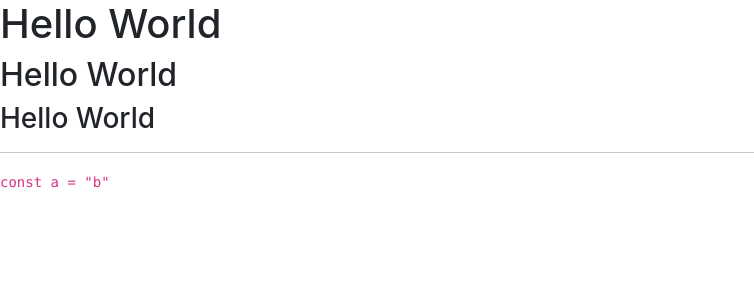
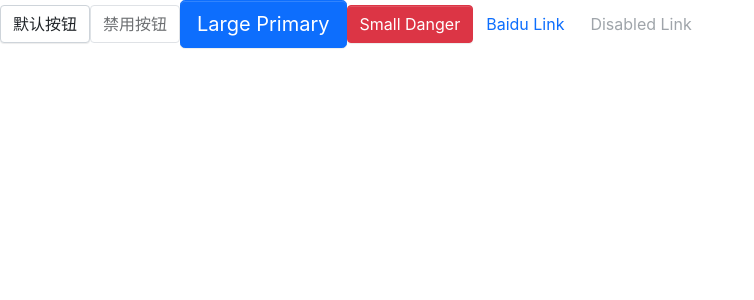
Before and after one commit to Bi8bo-xx/study-vikingship-components, a React (Create React App) app: page / in a window 1280 px wide. Shown: the top 300 px of the page, without its empty margins (0-754 px from the left). Built offline with nearby package versions, Linux system fonts and the light colour scheme.

Commit message:
feat: 实现 Button 组件

```diff
--- a/package.json
+++ b/package.json
@@ -6,10 +6,12 @@
     "@testing-library/jest-dom": "^5.16.4",
     "@testing-library/react": "^13.1.1",
     "@testing-library/user-event": "^13.5.0",
+    "@types/classnames": "^2.3.1",
     "@types/jest": "^27.4.1",
     "@types/node": "^16.11.28",
     "@types/react": "^18.0.6",
     "@types/react-dom": "^18.0.2",
+    "classnames": "^2.3.1",
     "less": "^4.1.2",
     "react": "^18.0.0",
     "react-dom": "^18.0.0",
--- a/public/index.html
+++ b/public/index.html
@@ -1,5 +1,5 @@
 <!DOCTYPE html>
-<html lang="en">
+<html lang="zh-CN">
   <head>
     <meta charset="utf-8" />
     <link rel="icon" href="%PUBLIC_URL%/favicon.ico" />
--- a/src/App.tsx
+++ b/src/App.tsx
@@ -1,13 +1,26 @@
-function App() {
+import { FC } from 'react';
+import Button from './components/Button/button';
+import { ButtonSize, ButtonType } from './components/Button/types';
+
+const App: FC = () => {
   return (
     <div>
-      <h1>Hello World</h1>
-      <h2>Hello World</h2>
-      <h3>Hello World</h3>
-      <hr />
-      <code>const a = "b"</code>
+      <Button>默认按钮</Button>
+      <Button disabled>禁用按钮</Button>
+      <Button btnType={ButtonType.Primary} size={ButtonSize.Large}>
+        Large Primary
+      </Button>
+      <Button btnType={ButtonType.Danger} size={ButtonSize.Small}>
+        Small Danger
+      </Button>
+      <Button btnType={ButtonType.Link} href="http://www.baidu.com">
+        Baidu Link
+      </Button>
+      <Button btnType={ButtonType.Link} href="http://www.baidu.com" disabled>
+        Disabled Link
+      </Button>
     </div>
   );
-}
+};
 
 export default App;
--- /dev/null
+++ b/src/components/Button/_style.scss
@@ -0,0 +1,95 @@
+.btn {
+  position: relative;
+  display: inline-block;
+  font-weight: $btn-font-weight;
+  line-height: $btn-line-height;
+  color: $body-color;
+  white-space: nowrap;
+  text-align: center;
+  vertical-align: middle;
+  background-image: none;
+  border: $btn-border-width solid transparent;
+
+  @include button-size(
+    $btn-padding-y,
+    $btn-padding-x,
+    $btn-font-size,
+    $border-radius
+  );
+
+  box-shadow: $btn-box-shadow;
+  cursor: pointer;
+  transition: $btn-transition;
+
+  &.disabled,
+  &[disabled] {
+    cursor: not-allowed;
+    opacity: $btn-disabled-opacity;
+    box-shadow: none;
+
+    > * {
+      pointer-events: none;
+    }
+  }
+}
+
+.btn-lg {
+  @include button-size(
+    $btn-padding-y-lg,
+    $btn-padding-x-lg,
+    $btn-font-size-lg,
+    $btn-border-radius-lg
+  );
+}
+
+.btn-sm {
+  @include button-size(
+    $btn-padding-y-sm,
+    $btn-padding-x-sm,
+    $btn-font-size-sm,
+    $btn-border-radius-sm
+  );
+}
+
+.btn-primary {
+  @include button-style($primary, $primary, $white);
+}
+
+.btn-danger {
+  @include button-style($danger, $danger, $white);
+}
+
+.btn-default {
+  @include button-style(
+    $white,
+    $gray-400,
+    $body-color,
+    $white,
+    $primary,
+    $primary
+  );
+}
+
+.btn-link {
+  font-weight: $font-weight-normal;
+  color: $btn-link-color;
+  text-decoration: $link-decoration;
+  box-shadow: none;
+
+  &:hover {
+    color: $btn-link-hover-color;
+    text-decoration: $link-hover-decoration;
+  }
+
+  &:focus,
+  &.focus {
+    text-decoration: $link-hover-decoration;
+    box-shadow: none;
+  }
+
+  &:disabled,
+  &.disabled {
+    color: $btn-link-disabled-color;
+    pointer-events: none;
+  }
+}
--- /dev/null
+++ b/src/components/Button/button.tsx
@@ -0,0 +1,34 @@
+import { FC } from 'react';
+import classNames from 'classnames';
+import { ButtonProps, ButtonType } from './types';
+
+const Button: FC<ButtonProps> = (props) => {
+  const { btnType, className, href, size, disabled, children, ...restProps } =
+    props;
+  const classes = classNames('btn', className, {
+    [`btn-${btnType}`]: btnType,
+    [`btn-${size}`]: size,
+    disabled: btnType === ButtonType.Link && disabled,
+  });
+
+  if (btnType === ButtonType.Link && href) {
+    return (
+      <a className={classes} href={href} {...restProps}>
+        {children}
+      </a>
+    );
+  } else {
+    return (
+      <button className={classes} disabled={disabled} {...restProps}>
+        {children}
+      </button>
+    );
+  }
+};
+
+Button.defaultProps = {
+  disabled: false,
+  btnType: ButtonType.Default,
+};
+
+export default Button;
--- /dev/null
+++ b/src/components/Button/types.ts
@@ -0,0 +1,29 @@
+import { AnchorHTMLAttributes, ButtonHTMLAttributes } from 'react';
+
+enum ButtonSize {
+  Large = 'lg',
+  Small = 'small',
+}
+
+enum ButtonType {
+  Primary = 'primary',
+  Default = 'default',
+  Danger = 'danger',
+  Link = 'link',
+}
+
+interface BaseButtonProps {
+  className?: string;
+  disabled?: boolean;
+  size?: ButtonSize;
+  btnType?: ButtonType;
+  href?: string;
+  children: React.ReactNode;
+}
+
+type NativeButtonProps = BaseButtonProps & ButtonHTMLAttributes<HTMLElement>;
+type AnchorButtonProps = BaseButtonProps & AnchorHTMLAttributes<HTMLElement>;
+type ButtonProps = Partial<NativeButtonProps & AnchorButtonProps>;
+
+export { ButtonSize, ButtonType };
+export type { ButtonProps };
--- /dev/null
+++ b/src/styles/_mixin.scss
@@ -0,0 +1,77 @@
+@mixin button-size($padding-y, $padding-x, $font-size, $border-raduis) {
+  padding: $padding-y $padding-x;
+  font-size: $font-size;
+  border-radius: $border-raduis;
+}
+
+@mixin button-style(
+  $background,
+  $border,
+  $color,
+  $hover-background: lighten($background, 7.5%),
+  $hover-border: lighten($border, 10%),
+  $hover-color: $color
+) {
+  color: $color;
+  background: $background;
+  border-color: $border;
+
+  &:hover {
+    color: $hover-color;
+    background: $hover-background;
+    border-color: $hover-border;
+  }
+
+  &:focus,
+  &.focus {
+    color: $hover-color;
+    background: $hover-background;
+    border-color: $hover-border;
+  }
+
+  &:disabled,
+  &.disabled {
+    color: $color;
+    background: $background;
+    border-color: $border;
+  }
+}
+
+// @mixin zoom-animation(
+//   $direction: 'top',
+//   $scaleStart: scaleY(0),
+//   $scaleEnd: scaleY(1),
+//   $origin: center top
+// ) {
+//   .zoom-in-#{$direction}-enter {
+//     opacity: 0;
+//     transform: $scaleStart;
+//   }
+//   .zoom-in-#{$direction}-enter-active {
+//     opacity: 1;
+//     transform: $scaleEnd;
+//     transition: transform 300ms cubic-bezier(0.23, 1, 0.32, 1) 100ms,
+//       opacity 300ms cubic-bezier(0.23, 1, 0.32, 1) 100ms;
+//     transform-origin: $origin;
+//   }
+//   .zoom-in-#{$direction}-exit {
+//     opacity: 1;
+//   }
+//   .zoom-in-#{$direction}-exit-active {
+//     opacity: 0;
+//     transform: $scaleStart;
+//     transition: transform 300ms cubic-bezier(0.23, 1, 0.32, 1) 100ms,
+//       opacity 300ms cubic-bezier(0.23, 1, 0.32, 1) 100ms;
+//     transform-origin: $origin;
+//   }
+// }
+
+// @mixin border-right-radius($raduis) {
+//   border-top-right-radius: $raduis;
+//   border-bottom-right-radius: $raduis;
+// }
+
+// @mixin border-left-radius($raduis) {
+//   border-top-left-radius: $raduis;
+//   border-bottom-left-radius: $raduis;
+// }
--- a/src/styles/_variables.scss
+++ b/src/styles/_variables.scss
@@ -1,3 +1,4 @@
+// 白 => 灰 => 黑
 $white: #fff !default;
 $gray-100: #f8f9fa !default;
 $gray-200: #e9ecef !default;
@@ -10,6 +11,7 @@ $gray-800: #343a40 !default;
 $gray-900: #212529 !default;
 $black: #000 !default;
 
+// 系统色板
 $blue: #0d6efd !default;
 $indigo: #6610f2 !default;
 $purple: #6f42c1 !default;
@@ -41,6 +43,7 @@ $theme-colors: (
   'dark': $dark,
 );
 
+// 字体家族
 $font-family-sans-serif: -apple-system, BlinkMacSystemFont, 'Segoe UI', Roboto,
   'Helvetica Neue', Arial, 'Noto Sans', sans-serif, 'Apple Color Emoji',
   'Segoe UI Emoji', 'Segoe UI Symbol', 'Noto Color Emoji' !default;
@@ -81,7 +84,7 @@ $link-decoration: none !default;
 $link-hover-color: darken($link-color, 15%) !default;
 $link-hover-decoration: underline !default;
 
-// body
+// Body
 $body-bg: $white !default;
 $body-color: $gray-900 !default;
 $body-text-align: null !default;
@@ -89,7 +92,8 @@ $body-text-align: null !default;
 // Spacing
 $spacer: 1rem !default;
 
-$headings-margin-bottom: $spacer / 2 !default;
+// Headings
+$headings-margin-bottom: calc($spacer / 2) !default;
 $headings-font-family: null !default;
 $headings-font-style: null !default;
 $headings-font-weight: 500 !default;
@@ -97,11 +101,10 @@ $headings-line-height: 1.2 !default;
 $headings-color: null !default;
 
 // Paragraphs
-
 $paragraph-margin-bottom: 1rem !default;
 
 // 字体其他部分 heading list hr 等等
-$headings-margin-bottom: $spacer / 2 !default;
+$headings-margin-bottom: calc($spacer / 2) !default;
 $headings-font-family: null !default;
 $headings-font-style: null !default;
 $headings-font-weight: 500 !default;
@@ -155,7 +158,6 @@ $mark-bg: #fcf8e3 !default;
 $hr-margin-y: $spacer !default;
 
 // Code
-
 $code-font-size: $small-font-size !default;
 $code-color: $pink !default;
 $pre-color: null !default;
@@ -163,44 +165,50 @@ $pre-color: null !default;
 // options 可配置选项
 $enable-pointer-cursor-for-buttons: true !default;
 
-// 边框 和 border radius
-
+// 边框和圆角
 $border-width: 1px !default;
 $border-color: $gray-300 !default;
-
 $border-radius: 0.25rem !default;
 $border-radius-lg: 0.3rem !default;
 $border-radius-sm: 0.2rem !default;
 
-// 不同类型的 box shadow
+// 阴影
 $box-shadow-sm: 0 0.125rem 0.25rem rgba($black, 0.075) !default;
 $box-shadow: 0 0.5rem 1rem rgba($black, 0.15) !default;
 $box-shadow-lg: 0 1rem 3rem rgba($black, 0.175) !default;
 $box-shadow-inset: inset 0 1px 2px rgba($black, 0.075) !default;
 
-// 按钮
-// 按钮基本属性
-$btn-font-weight: 400;
+// 按钮样式 start ↓
+
+// 通过 padding 控制按钮大小
+$btn-padding-x-sm: 0.5rem !default;
+$btn-padding-y-sm: 0.25rem !default;
 $btn-padding-y: 0.375rem !default;
 $btn-padding-x: 0.75rem !default;
+$btn-padding-x-lg: 1rem !default;
+$btn-padding-y-lg: 0.5rem !default;
+
+// 按钮字体家族
 $btn-font-family: $font-family-base !default;
+
+// 按钮字体大小
+$btn-font-size-sm: $font-size-sm !default;
 $btn-font-size: $font-size-base !default;
+$btn-font-size-lg: $font-size-lg !default;
+
+// 按钮自重
+$btn-font-weight: 400;
+
+// 按钮行高
 $btn-line-height: $line-height-base !default;
-
-//不同大小按钮的 padding 和 font size
-$btn-padding-y-sm: 0.25rem !default;
-$btn-padding-x-sm: 0.5rem !default;
-$btn-font-size-sm: $font-size-sm !default;
-
-$btn-padding-y-lg: 0.5rem !default;
-$btn-padding-x-lg: 1rem !default;
-$btn-font-size-lg: $font-size-lg !default;
 
 // 按钮边框
 $btn-border-width: $border-width !default;
 
-// 按钮其他
+// 按钮阴影
 $btn-box-shadow: inset 0 1px 0 rgba($white, 0.15), 0 1px 1px rgba($black, 0.075) !default;
+
+// 禁用状态下的按钮不透明度
 $btn-disabled-opacity: 0.65 !default;
 
 // 链接按钮
@@ -208,13 +216,16 @@ $btn-link-color: $link-color !default;
 $btn-link-hover-color: $link-hover-color !default;
 $btn-link-disabled-color: $gray-600 !default;
 
-// 按钮 radius
+// 按钮圆角
 $btn-border-radius: $border-radius !default;
 $btn-border-radius-lg: $border-radius-lg !default;
 $btn-border-radius-sm: $border-radius-sm !default;
 
+// 按钮过渡
 $btn-transition: color 0.15s ease-in-out, background-color 0.15s ease-in-out,
   border-color 0.15s ease-in-out, box-shadow 0.15s ease-in-out !default;
+
+// 按钮样式 end ↑
 
 // menu
 $menu-border-width: $border-width !default;
--- a/src/styles/index.scss
+++ b/src/styles/index.scss
@@ -4,14 +4,14 @@
 // layout
 @import 'reboot';
 
-// //mixin
-// @import 'mixin';
+// mixin
+@import 'mixin';
 
 // // animation
 // @import 'animation';
 
-// // button
-// @import '../components/Button/style';
+// button
+@import '../components/Button/style';
 
 // // menu
 // @import '../components/Menu/style';
```
Also changed, not shown: 1 other file (tests, documents, lock files or other folders).
